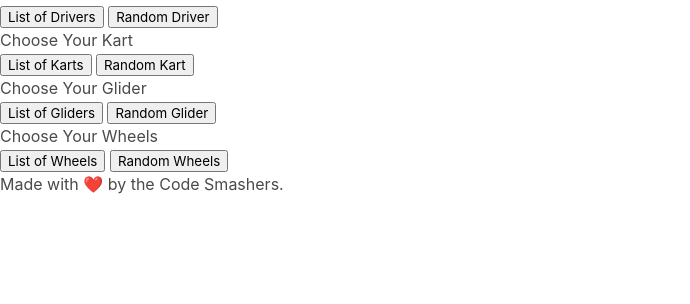
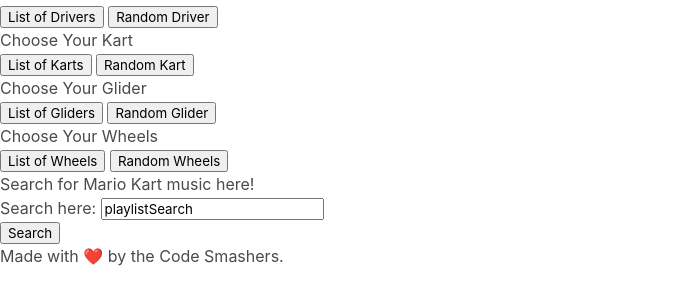
Before and after one commit to stewk033/mario-kart-randomizer, a plain HTML site: page index.html in a window 1280 px wide. Shown: the part 92-396 px from the top of the page, without its empty margins (0-690 px from the left). Drawn offline with nearby package versions, Linux system fonts and the light colour scheme; no server answers; files whose address does not match are found by name.

Commit message:
added input form for spotify search

```diff
--- a/index.html
+++ b/index.html
@@ -36,6 +36,16 @@
         </div>
     </header>
 
+    <div>
+        <!--add CSS class to make h2 bold-->
+        <h2>Search for Mario Kart music here!</h2>
+        <form action="assets/script.js">
+            <label for="playlistSearch">Search here:</label>
+                <input type="text" id="playlist" value="playlistSearch">
+        </form>
+        <button class="playlistSearch">Search</button>
+    </div>
+
     <footer>
         <h2>Made with ❤️ by the Code Smashers.</h2>
         <div>
```
